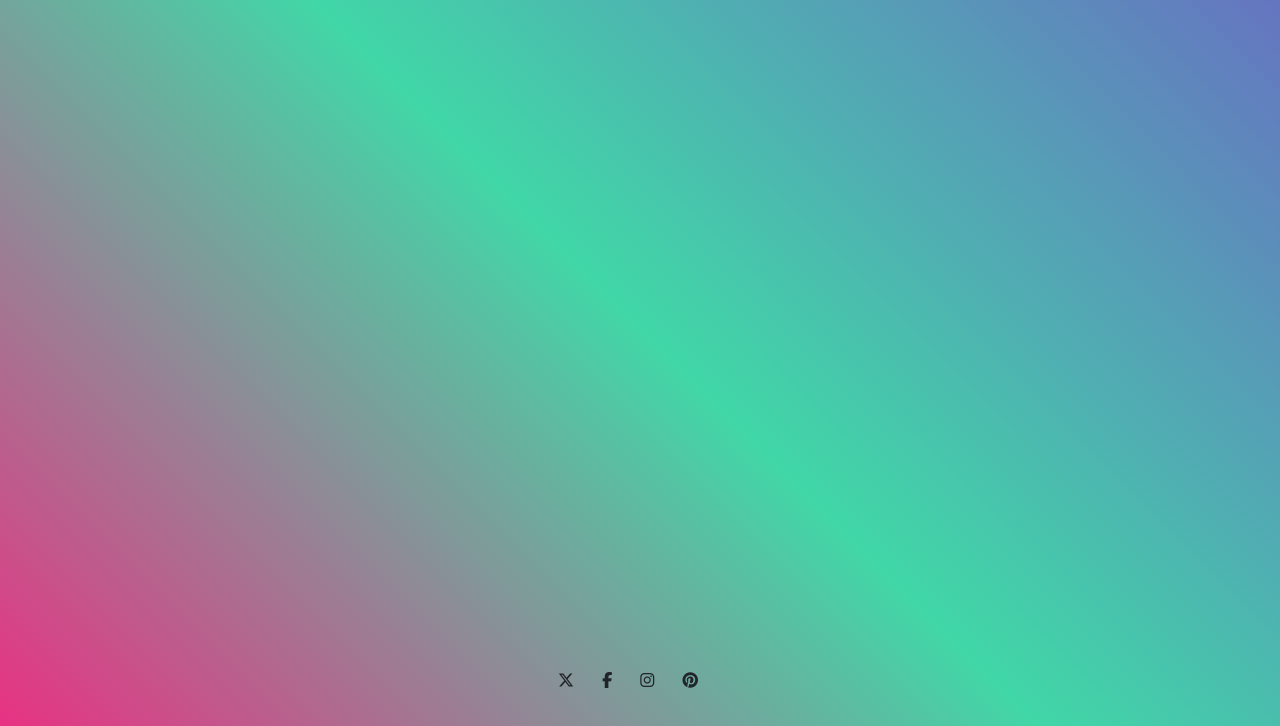
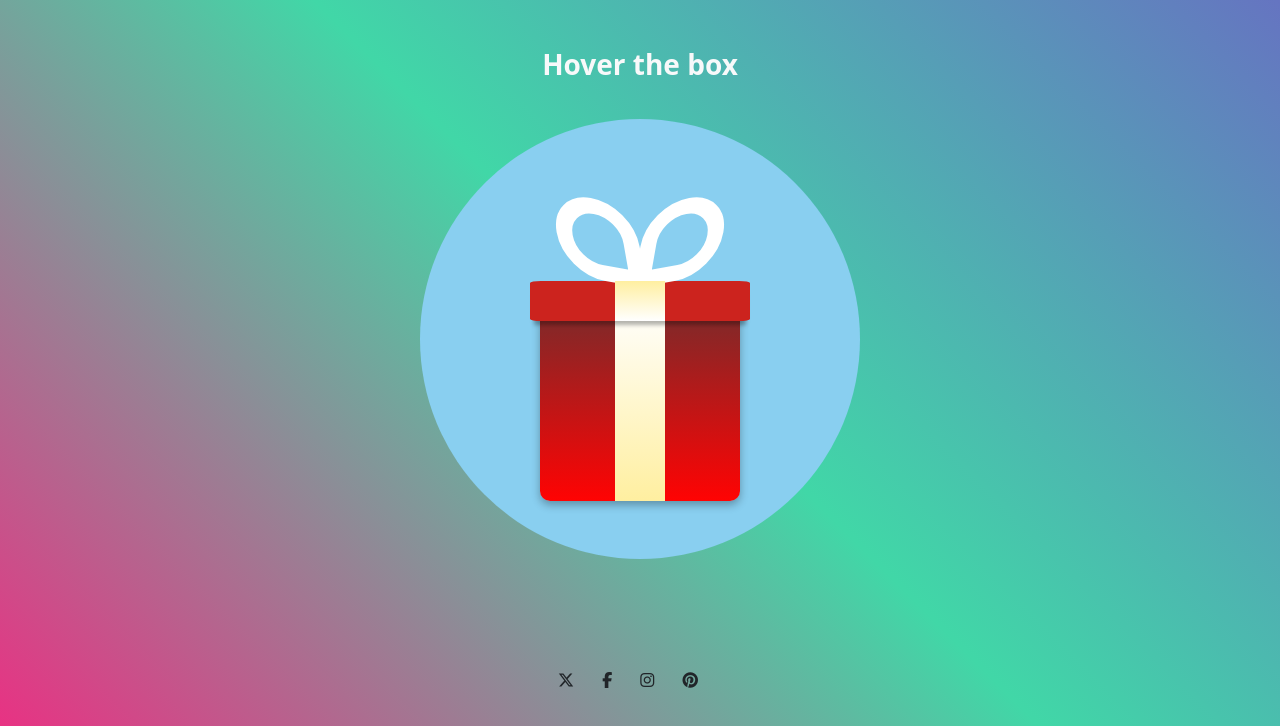
Before and after one commit to csmatthew/test-gifting-genie, a Django app: page / in a window 1280 px wide. Shown: the part 74-800 px from the top of the page. Run offline with Django 5.2, Linux system fonts and the light colour scheme; a user stored in the database is signed in; some libraries are stand-ins or nearby versions.

Commit message:
add CSS animation of gift box

```diff
--- /dev/null
+++ b/static/css/giftbox.css
@@ -0,0 +1,311 @@
+.box {
+    position: relative;
+}
+
+.call-to-action-container {
+    position: absolute;
+    display: flex;
+    justify-content: center;
+    align-items: center;
+    left: 50%;
+    transform: translate(-50%, -80%);
+    z-index: 5;
+}
+
+.call-to-action {
+    color: var(--bs-white);
+    font-size: 50px;
+    text-align: center;
+    display: inline;
+    white-space: nowrap;
+    opacity: 0;
+    transition: opacity 1s ease-in;
+}
+
+.box-body:hover .call-to-action {
+    opacity: 1;
+}
+
+.box::before {
+    content: "";
+    width: 440px;
+    height: 440px;
+    background-color: #89cff0;
+    position: absolute;
+    z-index: -1;
+    top: 50%;
+    left: 50%;
+    -webkit-transform: translate(-50%, -50%);
+    transform: translate(-50%, -50%);
+    border-radius: 50%;
+}
+
+.box-body {
+    position: relative;
+    height: 200px;
+    width: 200px;
+    margin-top: 123.3333333333px;
+    border-bottom-left-radius: 5%;
+    border-bottom-right-radius: 5%;
+    box-shadow: 0px 4px 8px 0px rgba(0, 0, 0, 0.3);
+    background: linear-gradient(#762c2c, #ff0303);
+}
+
+.box-body .img {
+    opacity: 0;
+    ransform: translateY(0%);
+    transition: all 0.5s;
+    margin: 0 auto;
+    display: block;
+}
+
+.box-body:hover {
+    cursor: pointer;
+    -webkit-animation: box-body 1s forwards ease-in-out;
+    animation: box-body 1s forwards ease-in-out;
+}
+
+.box-body:hover .img {
+    opacity: 1;
+    z-index: 0;
+    transform: translateY(-157px);
+}
+
+.box-body:hover .box-lid {
+    -webkit-animation: box-lid 1s forwards ease-in-out;
+    animation: box-lid 1s forwards ease-in-out;
+}
+
+.box-body:hover .box-bowtie::before {
+    -webkit-animation: box-bowtie-left 1.1s forwards ease-in-out;
+    animation: box-bowtie-left 1.1s forwards ease-in-out;
+}
+
+.box-body:hover .box-bowtie::after {
+    -webkit-animation: box-bowtie-right 1.1s forwards ease-in-out;
+    animation: box-bowtie-right 1.1s forwards ease-in-out;
+}
+
+.box-body::after {
+    content: "";
+    position: absolute;
+    top: 0;
+    bottom: 0;
+    left: 50%;
+    -webkit-transform: translateX(-50%);
+    transform: translateX(-50%);
+    width: 50px;
+    background: linear-gradient(#ffffff, #ffefa0)
+}
+
+.box-lid {
+    position: absolute;
+    z-index: 1;
+    left: 50%;
+    -webkit-transform: translateX(-50%);
+    transform: translateX(-50%);
+    bottom: 90%;
+    height: 40px;
+    background-color: #cc231e;
+    height: 40px;
+    width: 220px;
+    border-radius: 5%;
+    box-shadow: 0 8px 4px -4px rgba(0, 0, 0, 0.3);
+}
+
+.box-lid::after {
+    content: "";
+    position: absolute;
+    top: 0;
+    bottom: 0;
+    left: 50%;
+    -webkit-transform: translateX(-50%);
+    transform: translateX(-50%);
+    width: 50px;
+    background: linear-gradient(#ffefa0, #fff)
+}
+
+.box-bowtie {
+    z-index: 1;
+    height: 100%;
+}
+
+.box-bowtie::before,
+.box-bowtie::after {
+    content: "";
+    width: 83.3333333333px;
+    height: 83.3333333333px;
+    border: 16.6666666667px solid white;
+    border-radius: 50% 50% 0 50%;
+    position: absolute;
+    bottom: 99%;
+    z-index: -1;
+}
+
+.box-bowtie::before {
+    left: 50%;
+    -webkit-transform: translateX(-100%) skew(10deg, 10deg);
+    transform: translateX(-100%) skew(10deg, 10deg);
+}
+
+.box-bowtie::after {
+    left: 50%;
+    -webkit-transform: translateX(0%) rotate(90deg) skew(10deg, 10deg);
+    transform: translateX(0%) rotate(90deg) skew(10deg, 10deg);
+}
+
+@-webkit-keyframes box-lid {
+
+    0%,
+    42% {
+        -webkit-transform: translate3d(-50%, 0%, 0) rotate(0deg);
+        transform: translate3d(-50%, 0%, 0) rotate(0deg);
+    }
+
+    60% {
+        -webkit-transform: translate3d(-85%, -230%, 0) rotate(-25deg);
+        transform: translate3d(-85%, -230%, 0) rotate(-25deg);
+    }
+
+    90%,
+    100% {
+        -webkit-transform: translate3d(-119%, 225%, 0) rotate(-70deg);
+        transform: translate3d(-119%, 225%, 0) rotate(-70deg);
+    }
+}
+
+@keyframes box-lid {
+
+    0%,
+    42% {
+        -webkit-transform: translate3d(-50%, 0%, 0) rotate(0deg);
+        transform: translate3d(-50%, 0%, 0) rotate(0deg);
+    }
+
+    60% {
+        -webkit-transform: translate3d(-85%, -230%, 0) rotate(-25deg);
+        transform: translate3d(-85%, -230%, 0) rotate(-25deg);
+    }
+
+    90%,
+    100% {
+        -webkit-transform: translate3d(-119%, 225%, 0) rotate(-70deg);
+        transform: translate3d(-119%, 225%, 0) rotate(-70deg);
+    }
+}
+
+@-webkit-keyframes box-body {
+    0% {
+        -webkit-transform: translate3d(0%, 0%, 0) rotate(0deg);
+        transform: translate3d(0%, 0%, 0) rotate(0deg);
+    }
+
+    25% {
+        -webkit-transform: translate3d(0%, 25%, 0) rotate(20deg);
+        transform: translate3d(0%, 25%, 0) rotate(20deg);
+    }
+
+    50% {
+        -webkit-transform: translate3d(0%, -15%, 0) rotate(0deg);
+        transform: translate3d(0%, -15%, 0) rotate(0deg);
+    }
+
+    70% {
+        -webkit-transform: translate3d(0%, 0%, 0) rotate(0deg);
+        transform: translate3d(0%, 0%, 0) rotate(0deg);
+    }
+}
+
+@keyframes box-body {
+    0% {
+        -webkit-transform: translate3d(0%, 0%, 0) rotate(0deg);
+        transform: translate3d(0%, 0%, 0) rotate(0deg);
+    }
+
+    25% {
+        -webkit-transform: translate3d(0%, 25%, 0) rotate(20deg);
+        transform: translate3d(0%, 25%, 0) rotate(20deg);
+    }
+
+    50% {
+        -webkit-transform: translate3d(0%, -15%, 0) rotate(0deg);
+        transform: translate3d(0%, -15%, 0) rotate(0deg);
+    }
+
+    70% {
+        -webkit-transform: translate3d(0%, 0%, 0) rotate(0deg);
+        transform: translate3d(0%, 0%, 0) rotate(0deg);
+    }
+}
+
+@-webkit-keyframes box-bowtie-right {
+
+    0%,
+    50%,
+    75% {
+        -webkit-transform: translateX(0%) rotate(90deg) skew(10deg, 10deg);
+        transform: translateX(0%) rotate(90deg) skew(10deg, 10deg);
+    }
+
+    90%,
+    100% {
+        -webkit-transform: translate(-50%, -15%) rotate(45deg) skew(10deg, 10deg);
+        transform: translate(-50%, -15%) rotate(45deg) skew(10deg, 10deg);
+        box-shadow: 0px 4px 8px -4px rgba(0, 0, 0, 0.3);
+    }
+}
+
+@keyframes box-bowtie-right {
+
+    0%,
+    50%,
+    75% {
+        -webkit-transform: translateX(0%) rotate(90deg) skew(10deg, 10deg);
+        transform: translateX(0%) rotate(90deg) skew(10deg, 10deg);
+    }
+
+    90%,
+    100% {
+        -webkit-transform: translate(-50%, -15%) rotate(45deg) skew(10deg, 10deg);
+        transform: translate(-50%, -15%) rotate(45deg) skew(10deg, 10deg);
+        box-shadow: 0px 4px 8px -4px rgba(0, 0, 0, 0.3);
+    }
+}
+
+@-webkit-keyframes box-bowtie-left {
+    0% {
+        -webkit-transform: translateX(-100%) rotate(0deg) skew(10deg, 10deg);
+        transform: translateX(-100%) rotate(0deg) skew(10deg, 10deg);
+    }
+
+    50%,
+    75% {
+        -webkit-transform: translate(-50%, -15%) rotate(45deg) skew(10deg, 10deg);
+        transform: translate(-50%, -15%) rotate(45deg) skew(10deg, 10deg);
+    }
+
+    90%,
+    100% {
+        -webkit-transform: translateX(-100%) rotate(0deg) skew(10deg, 10deg);
+        transform: translateX(-100%) rotate(0deg) skew(10deg, 10deg);
+    }
+}
+
+@keyframes box-bowtie-left {
+    0% {
+        -webkit-transform: translateX(-100%) rotate(0deg) skew(10deg, 10deg);
+        transform: translateX(-100%) rotate(0deg) skew(10deg, 10deg);
+    }
+
+    50%,
+    75% {
+        -webkit-transform: translate(-50%, -15%) rotate(45deg) skew(10deg, 10deg);
+        transform: translate(-50%, -15%) rotate(45deg) skew(10deg, 10deg);
+    }
+
+    90%,
+    100% {
+        -webkit-transform: translateX(-100%) rotate(0deg) skew(10deg, 10deg);
+        transform: translateX(-100%) rotate(0deg) skew(10deg, 10deg);
+    }
+}
--- a/templates/base.html
+++ b/templates/base.html
@@ -21,6 +21,7 @@
 
     <!-- Custom CSS-->
     <link rel="stylesheet" href="{% static 'css/style.css' %}">
+    <link rel="stylesheet" href="{% static 'css/giftbox.css' %}">
 
     <title>{% block title %}Gifting Genie{% endblock %}</title>
 
--- a/templates/index.html
+++ b/templates/index.html
@@ -2,16 +2,23 @@
 {% load static %}
 
 {% block content %}
-<div class="container-fluid p-0">
-    <div class="row no-gutters">
-        <!--
-        <div class="col-12 feature-image-container">
-            <img src="https://res.cloudinary.com/dqm93egis/image/upload/v1738488428/feature-image_yton8i.jpg" class="feature-image" alt="Feature Image">
-            <div class="feature-text">
-                <h1>Start your gift giving journey</h1>
+<div class="container">
+    <div class="row">
+        <div class="col-12">
+            <h3 class="text-center text-light my-5"><strong>Hover the box</strong></h3>
+        </div>
+        <div class="col-12 mt-5 d-flex justify-content-center">
+            <div class="box">
+                <div class="box-body">
+                    <div class="box-lid">
+                        <div class="box-bowtie"></div>
+                    </div>
+                    <div class="call-to-action-container">
+                        <div class="call-to-action">Start your giving journey</div>
+                    </div>
+                </div>
             </div>
         </div>
-        -->
     </div>
 </div>
 {% endblock %}
```
